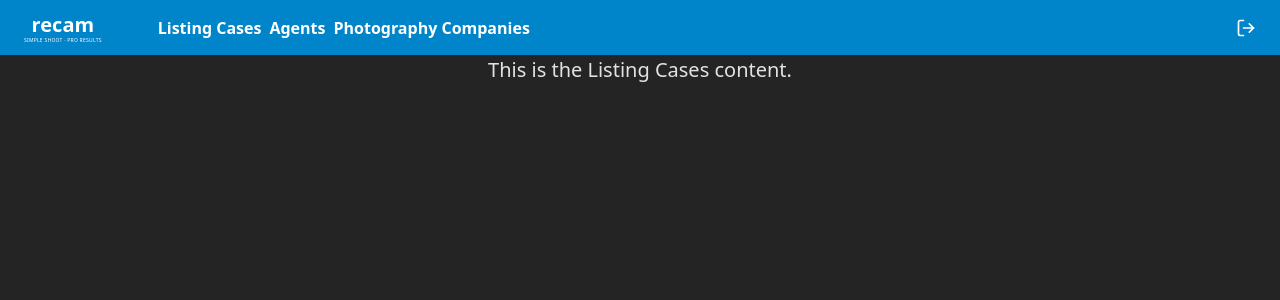
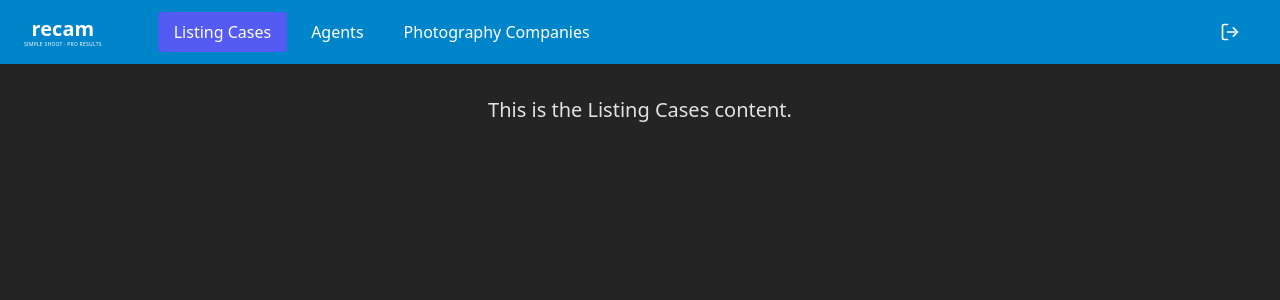
Before and after one commit to distinctioncoding/REAMP-REACT-TEST, a React (Vite) app in the folder REMP/: page /dashboard in a window 1280 px wide. Shown: the top 300 px of the page. Built offline with nearby package versions, Linux system fonts and the light colour scheme.

Commit message:
seperate the nav bar

```diff
--- a/REMP/src/components/DashboardLayout.tsx
+++ b/REMP/src/components/DashboardLayout.tsx
@@ -1,14 +1,15 @@
 import { useState } from 'react';
-import { LogOut } from 'lucide-react';
+import DashboardNavbar from './DashboardNavbar';
 
 const DashboardLayout = () => {
+
+  const [activeTab, setActiveTab] = useState('listing');
+
   const navItems = [
     { label: 'Listing Cases', key: 'listing' },
     { label: 'Agents', key: 'agents' },
     { label: 'Photography Companies', key: 'companies' },
-  ];
-
-  const [activeTab, setActiveTab] = useState('listing');
+  ] as const;
 
   const renderContent = () => {
     switch (activeTab) {
@@ -25,35 +26,9 @@ const DashboardLayout = () => {
 
   return (
     <div>
-      <nav className="w-full fixed top-0 left-0 z-50 bg-[#0085CA] text-white flex items-center  justify-between px-6 py-3">
-        <div className="flex items-center space-x-8">
-          <div className="font-bold text-xl leading-tight">
-            <div>recam</div>
-            <div className="text-[5px] font-normal tracking-wider">SIMPLE SHOOT · PRO RESULTS</div>
-          </div>
-
-          <div className="flex space-x-2 font-semibold text-white ml-6 justify-start">
-            {navItems.map((item) => (
-              <button
-                key={item.key}
-                onClick={() => setActiveTab(item.key)}
-                className={`nav-button ${activeTab === item.key}`}>
-                {item.label}
-              </button>
-            ))}
-          </div>
-        </div>
-
-
-        <div className="flex items-center">
-          <button className="nav-button">
-            <LogOut size={20} className="text-white" />
-          </button>
-        </div>
-      </nav>
-
-      {/* 页面内容 */}
-      <h1 className="p-6">{renderContent()}</h1>
+      <DashboardNavbar navItems={navItems} activeTab={activeTab} onTabChange={setActiveTab} />
+      {/* 页面内容(switch) */}
+      <div className="pt-16 px-6">{renderContent()}</div>
     </div>
   );
 };
--- /dev/null
+++ b/REMP/src/components/DashboardNavbar.tsx
@@ -0,0 +1,50 @@
+import { LogOut } from 'lucide-react';
+
+type NavItem = {
+  label: string;
+  key: string;
+};
+
+interface DashboardNavbarProps {
+  navItems: readonly NavItem[];
+  activeTab: string;
+  onTabChange: (key: string) => void;
+}
+
+function DashboardNavbar(props: DashboardNavbarProps) {
+  const { navItems, activeTab, onTabChange } = props;
+
+  return (
+    <nav className="w-full fixed top-0 left-0 z-50 bg-[#0085CA] text-white flex items-center justify-between px-6 py-3">
+      <div className="flex items-center space-x-8">
+        <div className="font-bold text-xl leading-tight">
+          <div>recam</div>
+          <div className="text-[5px] font-normal tracking-wider">SIMPLE SHOOT · PRO RESULTS</div>
+        </div>
+
+        <div className="flex space-x-2 font-semibold text-white ml-6 justify-start">
+          {navItems.map((item) => (
+            <button
+              key={item.key}
+              onClick={() => onTabChange(item.key)}
+              className={`px-4 py-2 rounded font-medium transition-colors duration-200
+            ${activeTab === item.key ? 'bg-[#535bf2] text-white' : 'hover:bg-[#535bf2] text-white'}`}
+            >
+              {item.label}
+            </button>
+          ))}
+        </div>
+      </div>
+
+      <div className="flex items-center">
+        <button
+          className="px-4 py-2 rounded font-medium transition-colors duration-200 text-white hover:bg-[#535bf2]"
+        >
+          <LogOut size={20} className="text-white" />
+        </button>
+      </div>
+    </nav>
+  );
+}
+
+export default DashboardNavbar;
```
